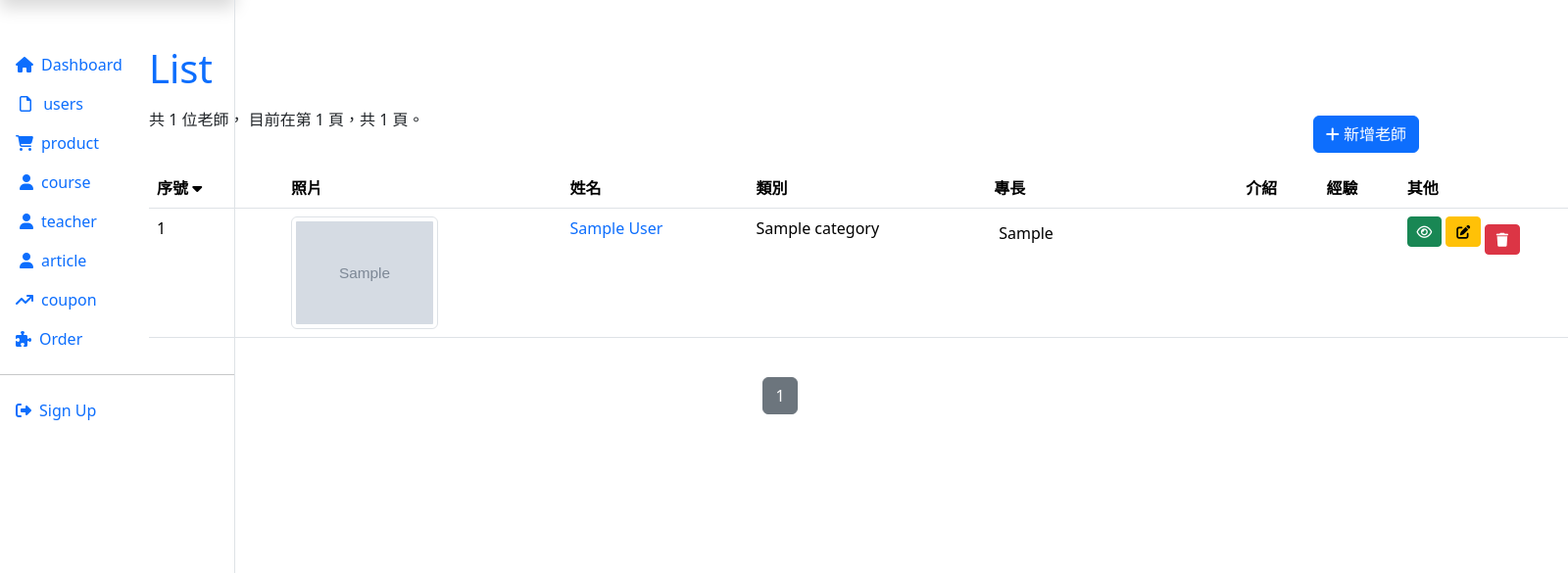
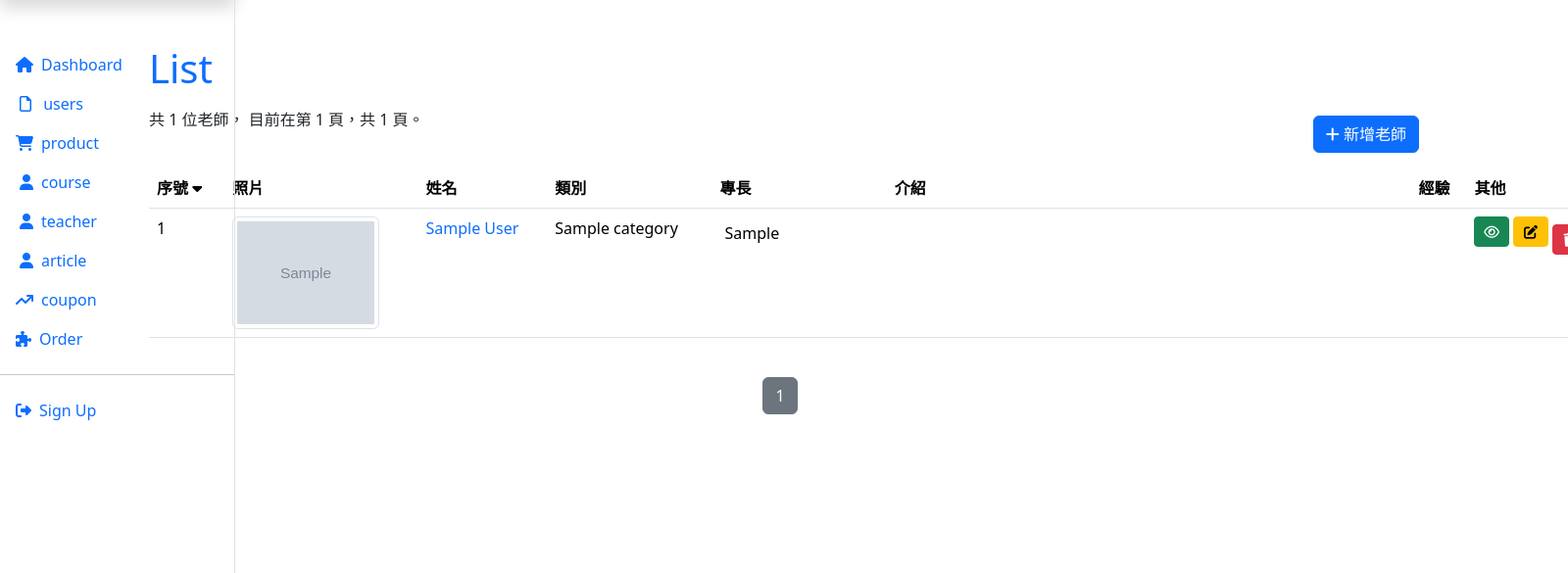
Before and after one commit to vicky21016/dog_teacher, a PHP site: page /teacher/List.php in a window 1600 px wide; the page is wider, and only the part inside the window is pictured. Shown: the part 60-645 px from the top of that part at 98% size. Run offline with PHP 8.4, Linux system fonts and the light colour scheme; tables that the repository leaves empty or names only in its code hold one stand-in row (values such as "Sample post"); grey boxes marked "Sample" are stand-in pictures; data that the repository does not hold is empty; some libraries are stand-ins or nearby versions.

Commit message:
Update dog files

```diff
--- a/css.php
+++ b/css.php
@@ -29,7 +29,7 @@
 
     table td:nth-child(1),
     table th:nth-child(1) {
-        min-width: 80px;
+        min-width: 65px;
         max-width: 200px;
         word-break: break-word;
         /* 自動換行 */
@@ -37,7 +37,7 @@
 
     table td:nth-child(2),
     table th:nth-child(2) {
-        min-width: 80px;
+        min-width: 150px;
         max-width: 200px;
         word-break: break-word;
     }
@@ -63,6 +63,13 @@
         word-break: break-word;
     }
 
+    table td:nth-child(6),
+    table th:nth-child(6) {
+        min-width: 450px;
+        max-width: 200px;
+        word-break: break-word;
+    }
+
     table td img {
         width: 150px;
         object-fit: cover;
--- a/teacher/List.php
+++ b/teacher/List.php
@@ -49,7 +49,11 @@ JOIN category ON teacher.category_id = category.id
 $whereClause";
 $stmtCount = $conn->prepare($sqlCount);
 if ($whereClause !== "") {
-    $stmtCount->bind_param("i", $params[0]);
+    if (!empty($search)) {
+        $stmtCount->bind_param("s", $searchTerm); // 搜尋時的條件
+    } else {
+        $stmtCount->bind_param("i", $params[0]); // 分類過濾條件
+    }
 }
 $stmtCount->execute();
 $resultCount = $stmtCount->get_result();
```
Also changed, not shown: img/674d58dc76738.webp (added), img/674d5bc4c84b6.webp (added).
